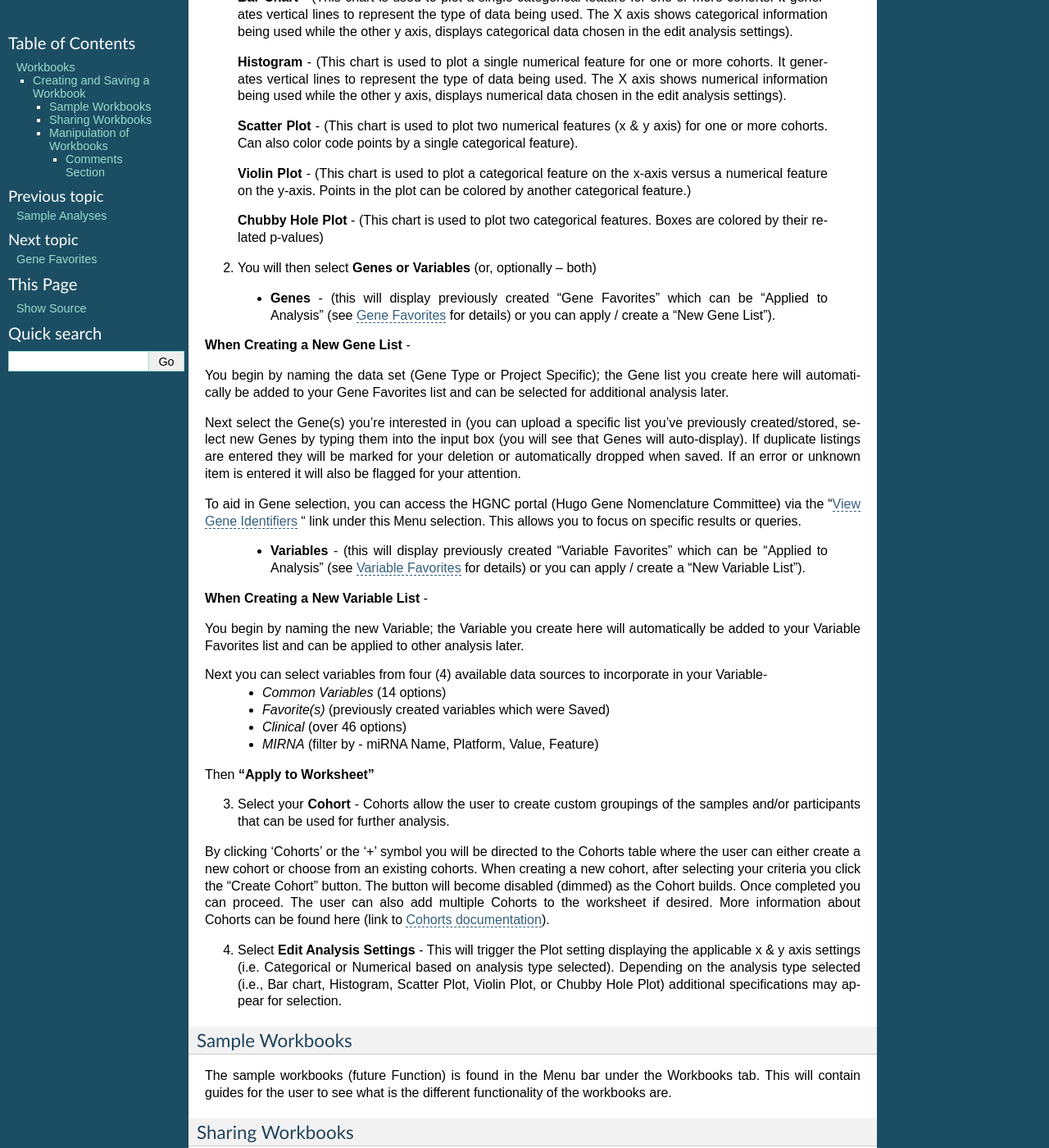
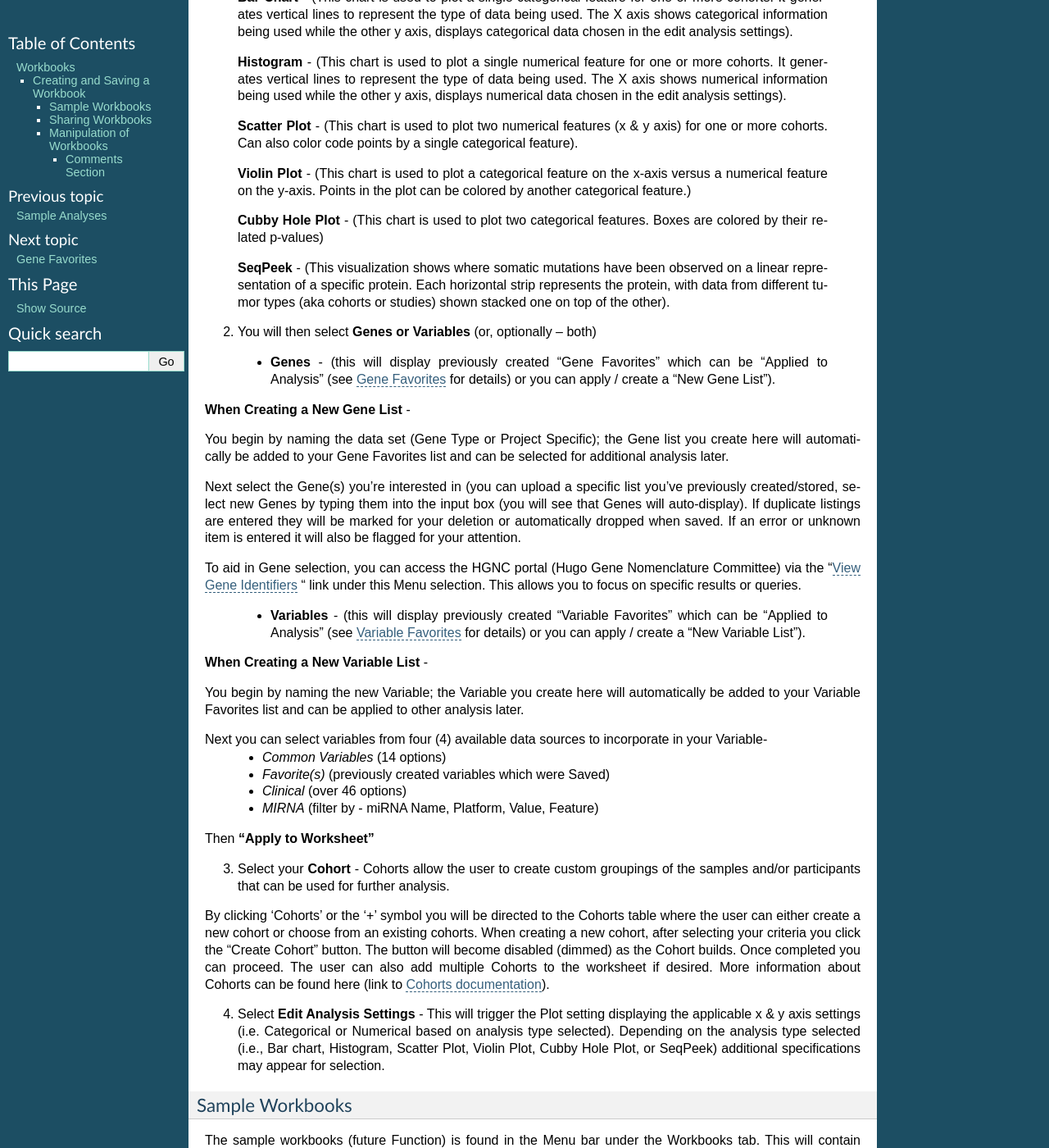
Before and after one commit to isb-cgc/readthedocs, a Sphinx documentation site: the page built from docs/source/sections/webapp/Workbooks.rst, in a window 1280 px wide and 1400 px high, scrolled down 742 px. Shown: the whole window at 82% size. Built offline with Sphinx 7.4.7, drawn with Linux system fonts in a browser that asks for light colours; some of the changed text lies outside the part shown.

Commit message:
Update Workbooks.rst
Corrected Chubby to Cubby

```diff
--- a/docs/source/sections/webapp/Workbooks.rst
+++ b/docs/source/sections/webapp/Workbooks.rst
@@ -20,7 +20,7 @@ From your dashboard, under Sample Analysis you will find the “Saved Workbooks
 
 To create a **workbook** from Your Dashboard, click on the **“Create a New Workbook”** link in the "Saved Workbooks" panel. This will take you to the workbook creation page.
 
-1. From the Workbook creation panel you will first select one of five analysis types (i.e., Bar chart, Histogram, Scatter Plot, Violin Plot, or Chubby Hole Plot).
+1. From the Workbook creation panel you will first select one of six analysis types (i.e., Bar chart, Histogram, Scatter Plot, Violin Plot, Cubby Hole Plot or SeqPeek).
 
 **Analysis Type Description**
 
@@ -32,7 +32,9 @@ To create a **workbook** from Your Dashboard, click on the **“Create a New Wor
 
     **Violin Plot** - (This chart is used to plot a categorical feature on the x-axis versus a numerical feature on the y-axis. Points in the plot can be colored by another categorical feature.)
 
-    **Chubby Hole Plot** - (This chart is used to plot two categorical features. Boxes are colored by their related p-values)
+    **Cubby Hole Plot** - (This chart is used to plot two categorical features. Boxes are colored by their related p-values)
+
+    **SeqPeek** - (This visualization shows where somatic mutations have been observed on a linear representation of a specific protein. Each horizontal strip represents the protein, with data from different tumor types (aka cohorts or studies) shown stacked one on top of the other).
 
 
 2. You will then select **Genes or Variables** (or, optionally – both)
@@ -67,7 +69,7 @@ Then **“Apply to Worksheet”**
 
 By clicking 'Cohorts' or the '+' symbol you will be directed to the Cohorts table where the user can either create a new cohort or choose from an existing cohorts. When creating a new cohort, after selecting your criteria you click the "Create Cohort" button. The button will become disabled (dimmed) as the Cohort builds.  Once completed you can proceed.  The user can also add multiple Cohorts to the worksheet if desired. More information about Cohorts can be found here (link to `Cohorts documentation <http://test>`_).
 
-4. Select **Edit Analysis Settings** - This will trigger the Plot setting displaying the applicable x & y axis settings (i.e. Categorical or Numerical based on analysis type selected). Depending on the analysis type selected (i.e., Bar chart, Histogram, Scatter Plot, Violin Plot, or Chubby Hole Plot) additional specifications may appear for selection.
+4. Select **Edit Analysis Settings** - This will trigger the Plot setting displaying the applicable x & y axis settings (i.e. Categorical or Numerical based on analysis type selected). Depending on the analysis type selected (i.e., Bar chart, Histogram, Scatter Plot, Violin Plot, Cubby Hole Plot, or SeqPeek) additional specifications may appear for selection.
 
 Sample Workbooks
 ----------------
```
